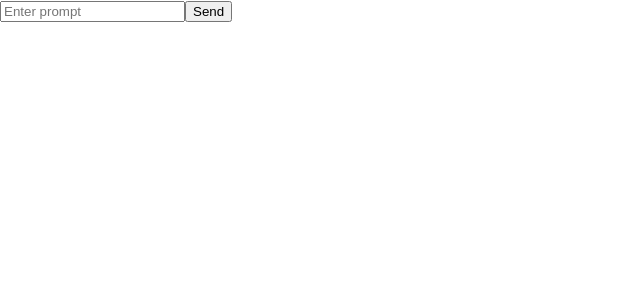
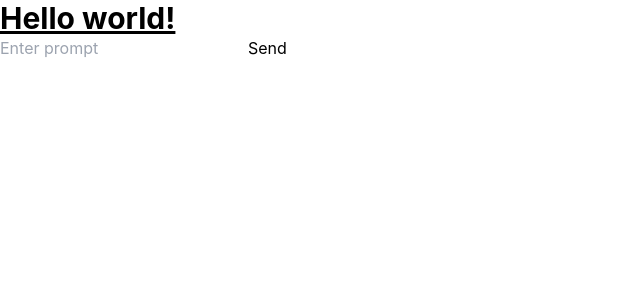
Before and after one commit to Ghruank/marketing-assistant, a React (Create React App) app in the folder app/: page / in a window 1280 px wide. Shown: the top 300 px of the page, without its empty margins (0-640 px from the left). Built offline with nearby package versions, Linux system fonts and the light colour scheme.

Commit message:
tailwind configured

```diff
--- a/app/package.json
+++ b/app/package.json
@@ -34,5 +34,8 @@
       "last 1 firefox version",
       "last 1 safari version"
     ]
+  },
+  "devDependencies": {
+    "tailwindcss": "^3.4.14"
   }
 }
--- a/app/src/App.js
+++ b/app/src/App.js
@@ -1,5 +1,5 @@
 // App.jsx
-import React, { useState } from 'react';
+import React, { useState } from "react";
 
 function App() {
   const [prompt, setPrompt] = useState("");
@@ -14,11 +14,13 @@
     });
     const data = await res.json();
     console.log(data);
-        setResponse(data.message);  // Display the response from MetaAI
+    setResponse(data.message); // Display the response from MetaAI
   };
 
   return (
     <div>
+      <h1 className="text-3xl font-bold underline">Hello world!</h1>
+
       <form onSubmit={handleSubmit}>
         <input
           type="text"
--- /dev/null
+++ b/app/tailwind.config.js
@@ -0,0 +1,8 @@
+/** @type {import('tailwindcss').Config} */
+module.exports = {
+  content: ["./src/**/*.{js,jsx,ts,tsx}"],
+  theme: {
+    extend: {},
+  },
+  plugins: [],
+};
```
Also changed, not shown: app/src/index.css (+7 -3 lines), 1 other file (tests, documents, lock files or other folders). Lines whose indentation alone changed are shown as unchanged.
